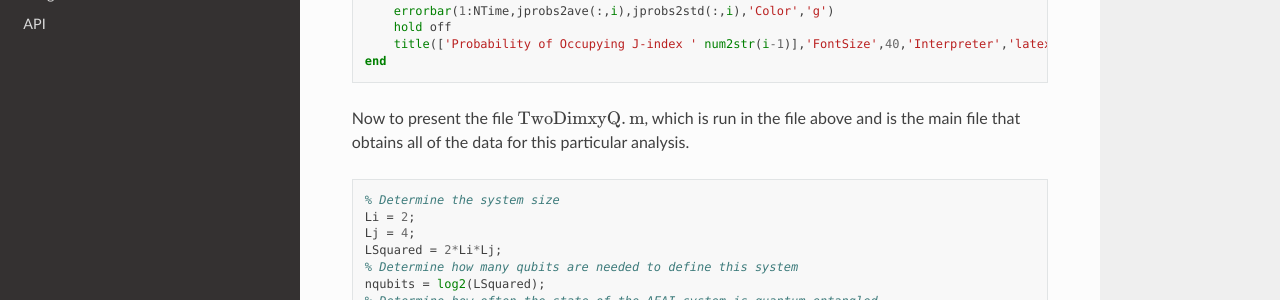
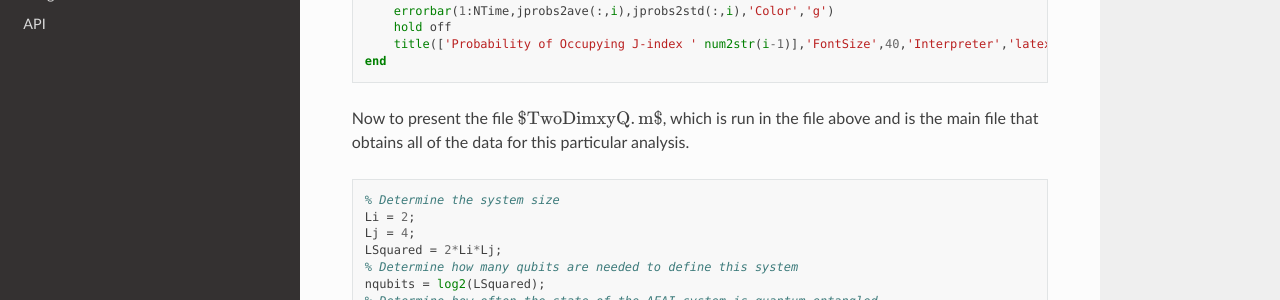
Before and after one commit to htim327/NonHermitianDriving, a Sphinx documentation site: the page built from docs/source/LocalizationByEntanglement.rst, in a window 1280 px wide and 900 px high, scrolled down 1480 px. Shown: the part 151-451 px from the top of the window. Built offline with Sphinx 7.4.7 and the Read the Docs theme 2.0.0, drawn with Linux system fonts in a browser that asks for light colours.

```diff
--- a/docs/source/LocalizationByEntanglement.rst
+++ b/docs/source/LocalizationByEntanglement.rst
@@ -81,7 +81,7 @@ As stated by the title, this document presents the code that shows how systems b
        title(['Probability of Occupying J-index ' num2str(i-1)],'FontSize',40,'Interpreter','latex')
    end
 
-Now to present the file :math:`\mathrm{TwoDimxyQ.m}`, which is run in the file above and is the main file that obtains all of the data for this particular analysis.
+Now to present the file :math:`$\mathrm{TwoDimxyQ.m}$`, which is run in the file above and is the main file that obtains all of the data for this particular analysis.
 
 .. code-block:: matlab
 
```
